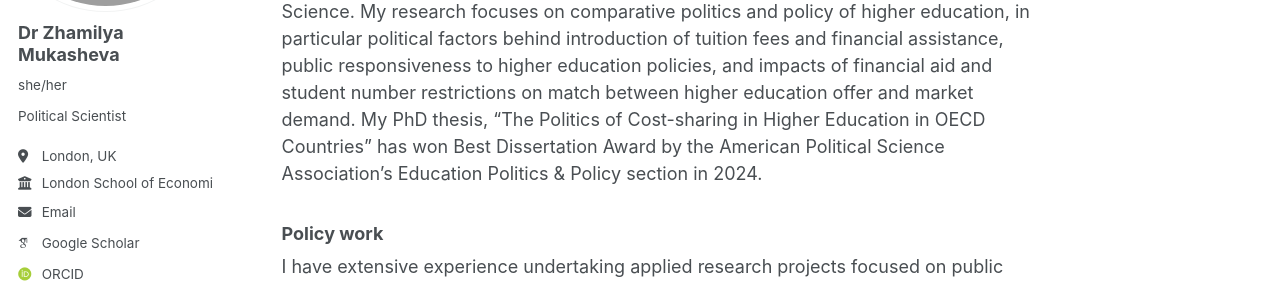
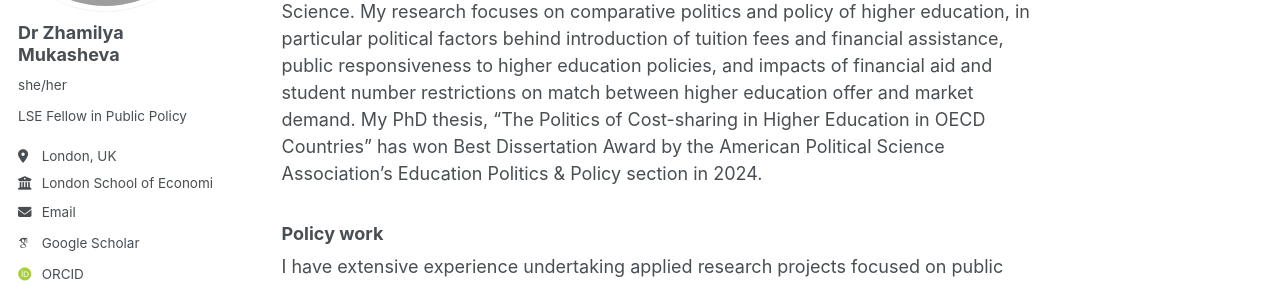
Before and after one commit to zhamilya-mukasheva/zhamilya-mukasheva, a Jekyll site: the page built from _pages/about.md, in a window 1280 px wide. Shown: the part 228-512 px from the top of the page. Built offline with Jekyll 4.4.1, drawn with Linux system fonts in a browser that asks for light colours; some web fonts are replaced.

Commit message:
Update _config.yml

```diff
--- a/_config.yml
+++ b/_config.yml
@@ -25,7 +25,7 @@ author:
   avatar           : "IMG_0036_Web2048.jpg"
   name             : "Dr Zhamilya Mukasheva"
   pronouns         : "she/her"
-  bio              : "Political Scientist"
+  bio              : "LSE Fellow in Public Policy"
   location         : "London, UK"
   employer         : "London School of Economics"
   uri              : # URL
```
